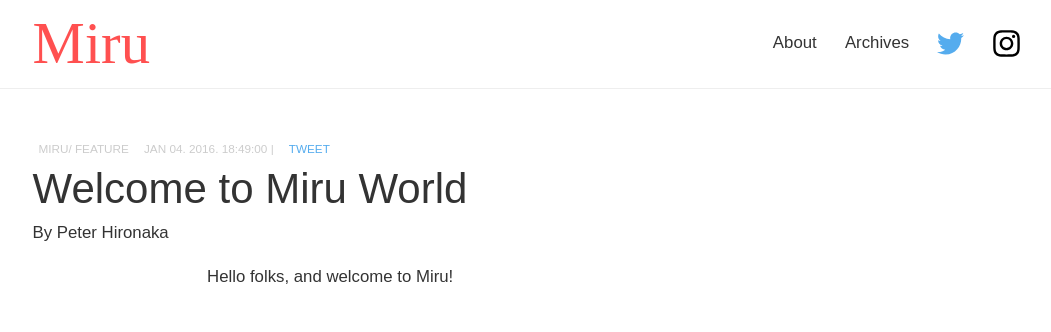
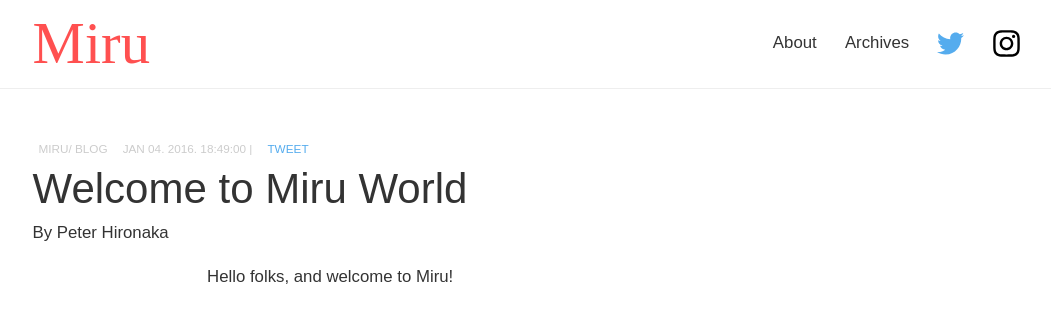
Before and after one commit to PHironaka/Miru-Blog, a Jekyll site: the page built from _posts/2016-01-04-welcome-to-miru-world.markdown, in a window 1280 px wide and 900 px high. Shown: the top 332 px of the window, without its empty margins (96-1147 px from the left). Built offline with Jekyll 4.4.1, drawn with Linux system fonts in a browser that asks for light colours; some web fonts are replaced; a script that is not in the unit is left out; comment, search, counter and statistics services are not loaded.

Commit message:
Updated Welcome To Miru World

```diff
--- a/_posts/2016-01-04-welcome-to-miru-world.markdown
+++ b/_posts/2016-01-04-welcome-to-miru-world.markdown
@@ -2,7 +2,7 @@
 title: Welcome to Miru World
 date: 2016-01-04 18:49:00 Z
 categories:
-- feature
+- blog
 tags:
 - miru
 - travel
```
